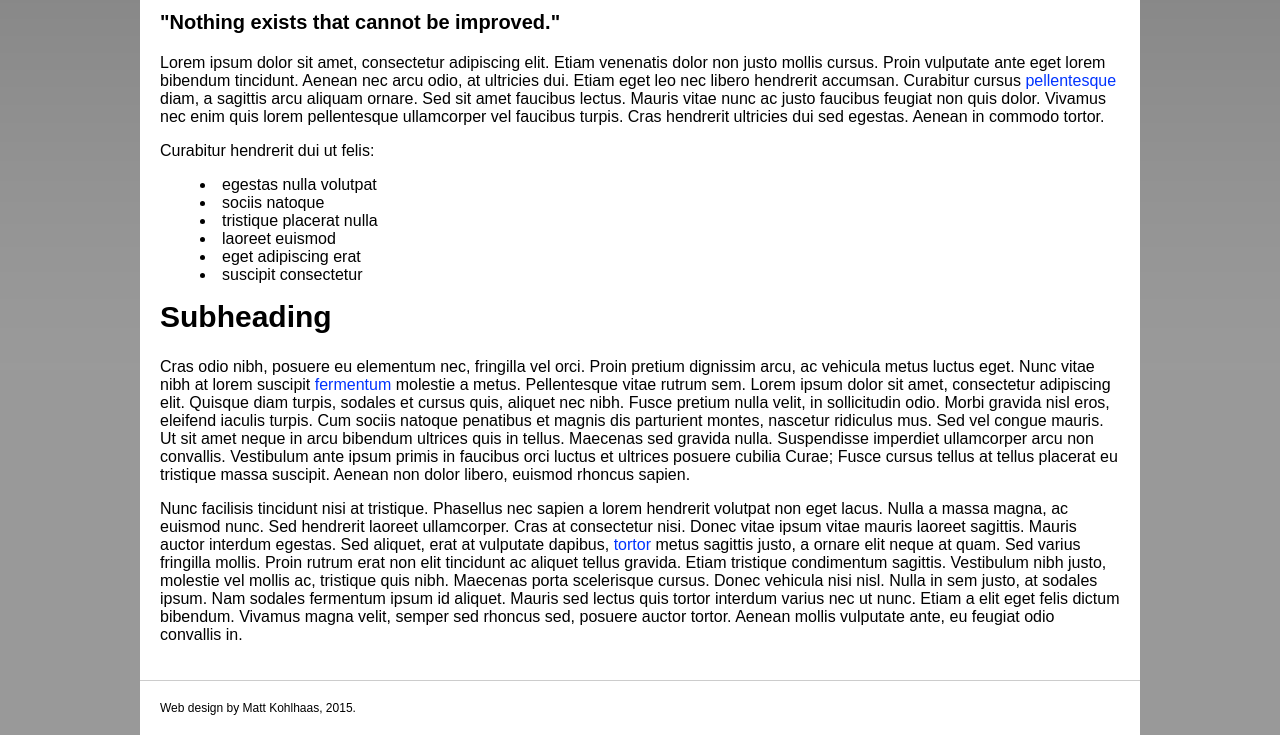
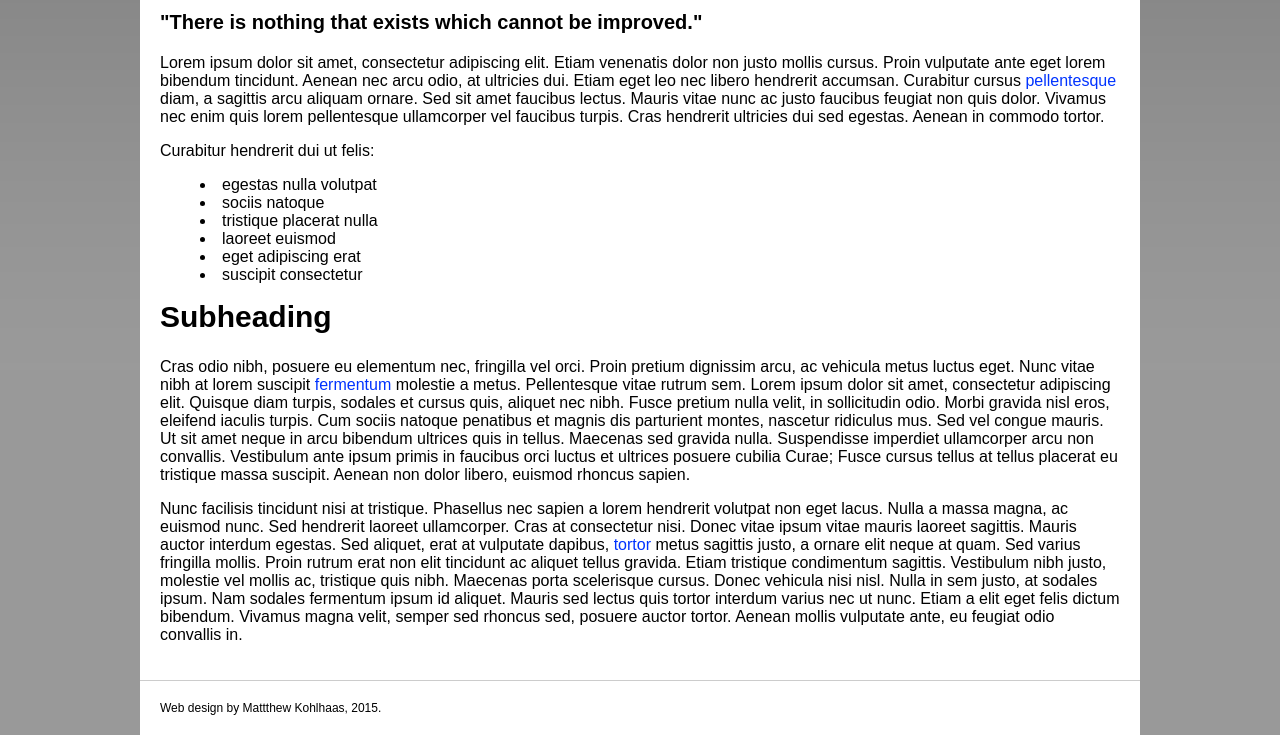
Before and after one commit to matthewkohlhaas/matthewkohlhaas.github.io, a plain HTML site: page index.html in a window 1280 px wide. Shown: the part 630-1365 px from the top of the page. Drawn offline with Linux system fonts and the light colour scheme.

Commit message:
edited quote

```diff
--- a/index.html
+++ b/index.html
@@ -43,7 +43,7 @@
 
 
 <h1>Matthew Kohlhaas</h1>
-<h3>"Nothing exists that cannot be improved."</h3>
+<h3>"There is nothing that exists which cannot be improved."</h3>
 
 <p>Lorem ipsum dolor sit amet, consectetur adipiscing elit. Etiam venenatis dolor non justo mollis cursus. Proin vulputate ante eget lorem bibendum tincidunt. Aenean nec arcu odio, at ultricies dui. Etiam eget leo nec libero hendrerit accumsan. Curabitur cursus <a href="history.html">pellentesque</a> diam, a sagittis arcu aliquam ornare. Sed sit amet faucibus lectus. Mauris vitae nunc ac justo faucibus feugiat non quis dolor. Vivamus nec enim quis lorem pellentesque ullamcorper vel faucibus turpis. Cras hendrerit ultricies dui sed egestas. Aenean in commodo tortor.</p>
 
@@ -71,7 +71,7 @@
 
 <div class="section" id="footer">
 
-Web design by Matt Kohlhaas, 2015.
+Web design by Mattthew Kohlhaas, 2015.
 
 </div>
 
```
